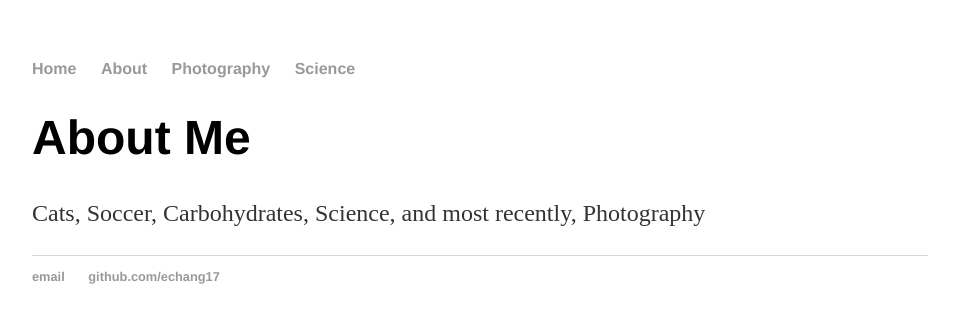
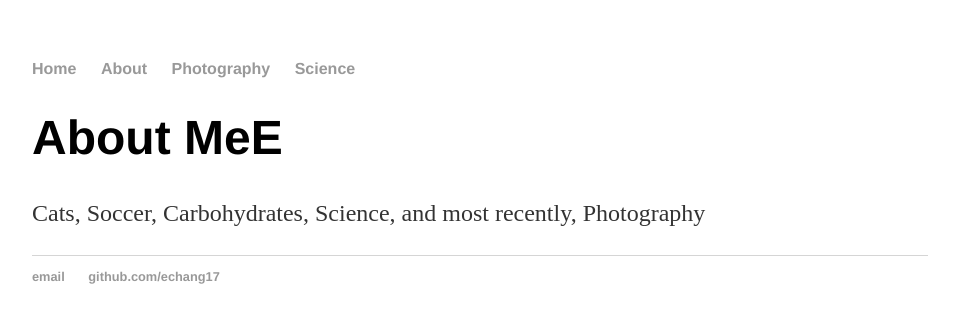
Before and after one commit to echang17/echang17.github.io, a Jekyll site: the page built from about/index.html, in a window 1280 px wide. Shown: the top 323 px of the page, without its empty margins (160-1119 px from the left). Built offline with Jekyll 4.4.1, drawn with Linux system fonts in a browser that asks for light colours.

Commit message:
Update index.html

```diff
--- a/about/index.html
+++ b/about/index.html
@@ -3,6 +3,6 @@ layout: default
 title: About me
 ---
 <div class="blurb">
-	<h1>About Me</h1>
+	<h1>About MeE</h1>
         <p>Cats, Soccer, Carbohydrates, Science, and most recently, Photography</p>
 </div>
```
